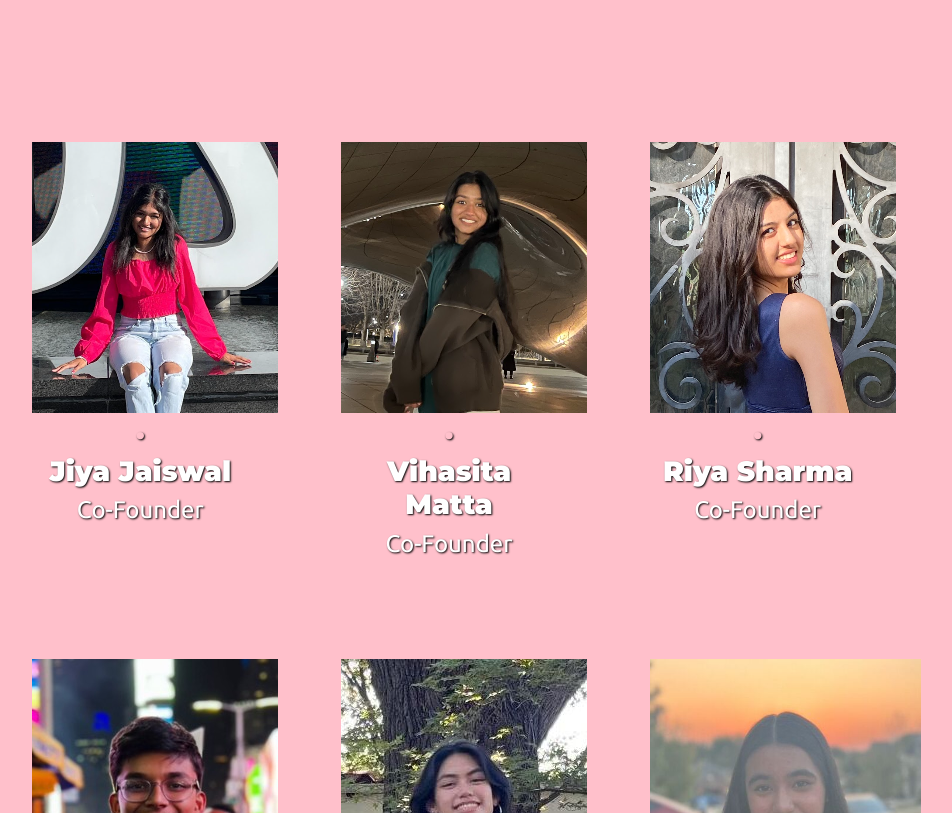
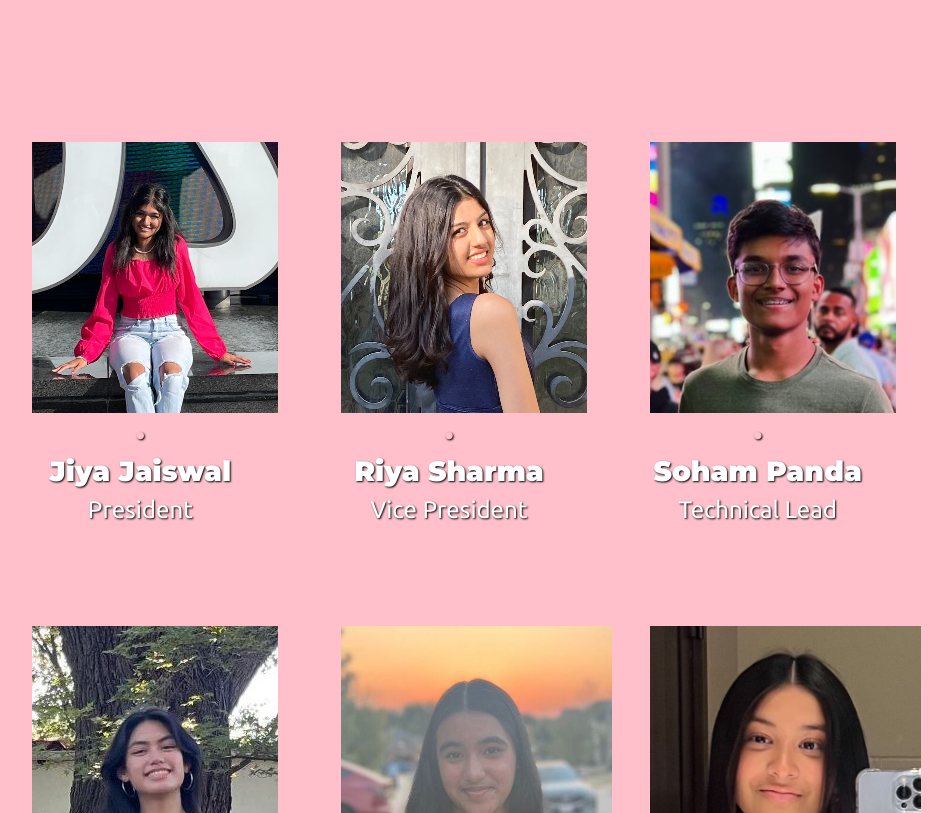
Before and after one commit to cozyat/rhhs-womens-way, a plain HTML site: page teamprofile.html in a window 1280 px wide. Shown: the part 458-1271 px from the top of the page, without its empty margins (191-1143 px from the left). Drawn offline with nearby package versions, Linux system fonts and the light colour scheme.

Commit message:
Removed member, UI changes

```diff
--- a/teamprofile.html
+++ b/teamprofile.html
@@ -78,21 +78,14 @@
           <img src="images/jiya.png" alt="Jiya">
           <h3 style="color: pink; font-family: 'Montserrat', sans-serif;">.</h3>
           <h3 style="font-family: 'Montserrat', sans-serif;">Jiya Jaiswal</h3>
-          <h4 style="font-family: 'Ubuntu', sans-serif;">Co-Founder</h4>
-        </div>
-
-        <div class="col-lg-4 col-md-12 feature-box">
-          <img src="images/viha.png" alt="Vihasita">
-          <h3 style="color: pink; font-family: 'Montserrat', sans-serif;">.</h3>
-          <h3 style="font-family: 'Montserrat', sans-serif;">Vihasita Matta</h3>
-          <h4 style="font-family: 'Ubuntu', sans-serif;">Co-Founder</h4>
+          <h4 style="font-family: 'Ubuntu', sans-serif;">President</h4>
         </div>
 
         <div class="col-lg-4 col-md-12 feature-box">
           <img src="images/riya.png" alt="Riya">
           <h3 style="color: pink; font-family: 'Montserrat', sans-serif;">.</h3>
           <h3 style="font-family: 'Montserrat', sans-serif;">Riya Sharma</h3>
-          <h4 style="font-family: 'Ubuntu', sans-serif;">Co-Founder</h4>
+          <h4 style="font-family: 'Ubuntu', sans-serif;">Vice President</h4>
         </div>
 
         <div class="col-lg-4 col-md-12 feature-box">
```
